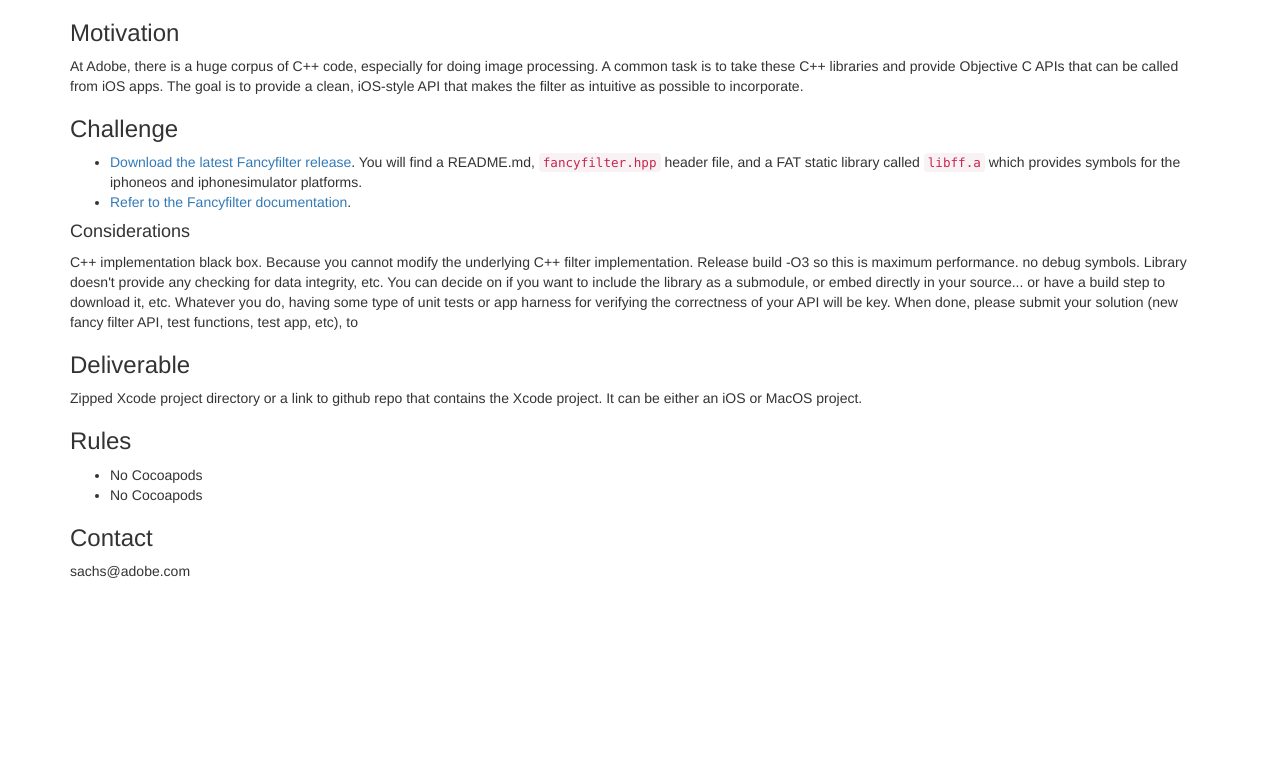
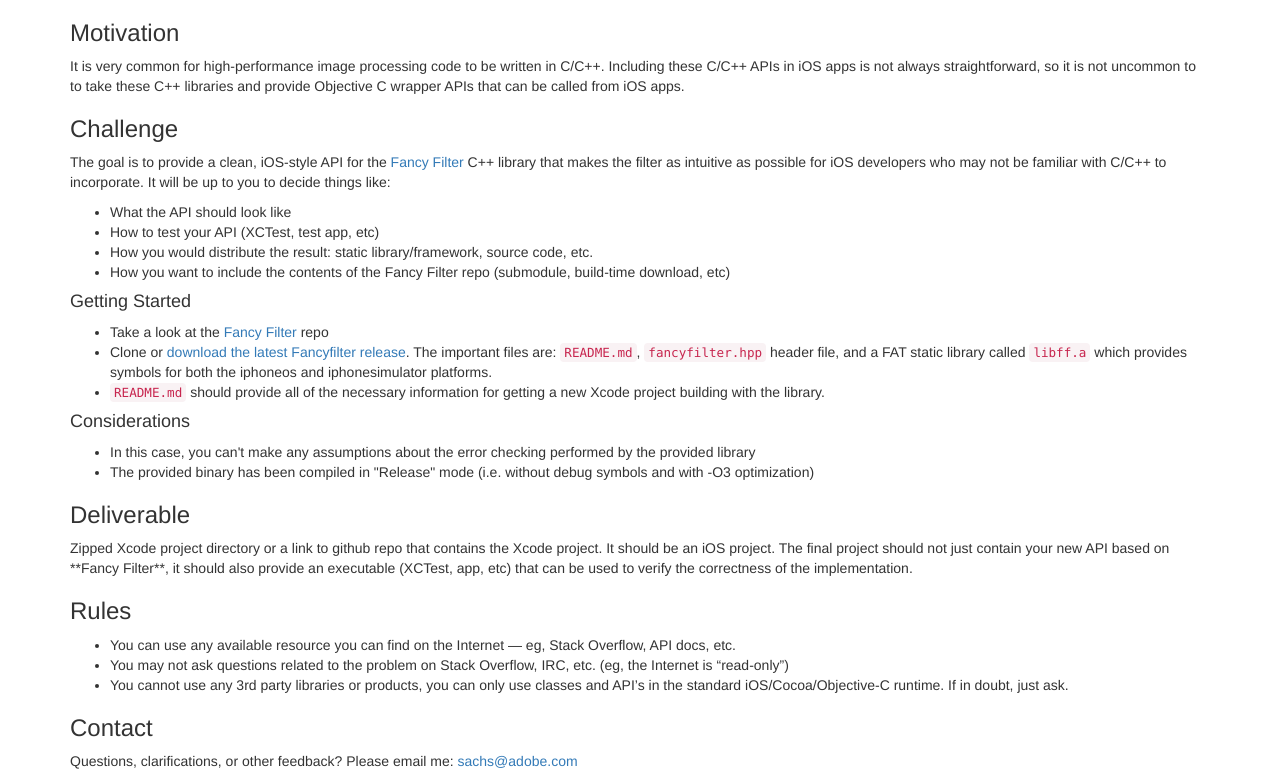
Before and after one commit to iansachs/fancyfilter, a plain HTML site: page docs/index.html in a window 1280 px wide. Shown: the part 618-1389 px from the top of the page. Before the commit the page ends 1199 px from the top, so only its background shows below. Drawn offline with nearby package versions, Linux system fonts and the light colour scheme; a script that the page names is missing.

Commit message:
(more) finalized documentation. minor header/library/doxygen updates.

```diff
--- a/docs/index.html
+++ b/docs/index.html
@@ -34,7 +34,7 @@
 
   <body>
 
-    <nav class="navbar navbar-inverse navbar-fixed-top">
+    <nav class="navbar navbar-default navbar-fixed-top">
       <div class="container">
         <div class="navbar-header">
           <button type="button" class="navbar-toggle collapsed" data-toggle="collapse" data-target="#navbar" aria-expanded="false" aria-controls="navbar">
@@ -48,7 +48,6 @@
         <div id="navbar" class="collapse navbar-collapse">
           <ul class="nav navbar-nav">
             <li class="active"><a href="#">Challenge</a></li>
-            <li><a href="#contact">Contact</a></li>
             <li><a href="doxygen/html/index.html">Doxygen Docs</a></li>
           </ul>
         </div><!--/.nav-collapse -->
@@ -59,7 +58,7 @@
 
       <div class="starter-template">
         <h1>iOS Coding Challenge: Fancy Filter</h1>
-        <p class="lead">Build a nice Objective C API for the Fancy Filter C++ library.</p>
+        <p class="lead">Build a clean Objective C API for the <a href="https://github.com/iansachs/fancyfilter">Fancy Filter</a> C++ library.</p>
       </div>
 
       <div class="row">
@@ -69,29 +68,49 @@
 
       <h3>Motivation</h3>
       <p>
-      At Adobe, there is a huge corpus of C++ code, especially for doing image processing. A common task is to take these C++ libraries and provide Objective C APIs that can be called from iOS apps. The goal is to provide a clean, iOS-style API that makes the filter as intuitive as possible to incorporate.
+        It is very common for high-performance image processing code to be written in C/C++. Including these C/C++ APIs in iOS apps is not always straightforward, so it is not uncommon to to take these C++ libraries and provide Objective C wrapper APIs that can be called from iOS apps.
       </p>
 
       <h3>Challenge</h3>
+
+      <p>
+        The goal is to provide a clean, iOS-style API for the <a href="https://github.com/iansachs/fancyfilter">Fancy Filter</a> C++ library that makes the filter as intuitive as possible for iOS developers who may not be familiar with C/C++ to incorporate. It will be up to you to decide things like:
+        <ul>
+          <li>What the API should look like</li>
+          <li>How to test your API (XCTest, test app, etc)</li>
+          <li>How you would distribute the result: static library/framework, source code, etc.</li>
+          <li>How you want to include the contents of the Fancy Filter repo (submodule, build-time download, etc)</li>
+        </ul>
+      </p>
+
+      <h4>Getting Started</h4>
       <ul>
-        <li><a href="https://github.com/iansachs/fancyfilter/releases/latest">Download the latest Fancyfilter release</a>. You will find a README.md, <code>fancyfilter.hpp</code> header file, and a FAT static library called <code>libff.a</code> which provides symbols for the iphoneos and iphonesimulator platforms.</li>
-        <li><a href="doxygen/html/index.html">Refer to the Fancyfilter documentation</a>.</li>
+        <li>Take a look at the <a href="https://github.com/iansachs/fancyfilter">Fancy Filter</a> repo</li>
+        <li>Clone or <a href="https://github.com/iansachs/fancyfilter/releases/latest">download the latest Fancyfilter release</a>. The important files are: <code>README.md</code>, <code>fancyfilter.hpp</code> header file, and a FAT static library called <code>libff.a</code> which provides symbols for both the iphoneos and iphonesimulator platforms.</li>
+        <li><code>README.md</code> should provide all of the necessary information for getting a new Xcode project building with the library.</li>
       </ul>
+
       <h4>Considerations</h4>
-      <p>C++ implementation black box. Because you cannot modify the underlying C++ filter implementation. Release build -O3 so this is maximum performance. no debug symbols. Library doesn't provide any checking for data integrity, etc. You can decide on if you want to include the library as a submodule, or embed directly in your source... or have a build step to download it, etc. Whatever you do, having some type of unit tests or app harness for verifying the correctness of your API will be key. When done, please submit your solution (new fancy filter API, test functions, test app, etc), to </p>
-      <p></p>
+      <ul>
+        <li>In this case, you can't make any assumptions about the error checking performed by the provided library</li>
+        <li>The provided binary has been compiled in "Release" mode (i.e. without debug symbols and with -O3 optimization)</li>
+      </ul>
 
       <h3>Deliverable</h3>
-      Zipped Xcode project directory or a link to github repo that contains the Xcode project. It can be either an iOS or MacOS project.
+      <p>
+        Zipped Xcode project directory or a link to github repo that contains the Xcode project. It should be an iOS project. The final project should not just contain your new API based on **Fancy Filter**, it should also provide an executable (XCTest, app, etc) that can be used to verify the correctness of the implementation.
+      </p>
 
       <h3>Rules</h3>
       <ul>
-      <li>No Cocoapods</li>
-      <li>No Cocoapods</li>
+        <li>You can use any available resource you can find on the Internet — eg, Stack Overflow, API docs, etc.</li>
+        <li>You may not ask questions related to the problem on Stack Overflow, IRC, etc. (eg, the Internet is “read-only”)</li>
+        <li>You cannot use any 3rd party libraries or products, you can only use classes and API’s in the standard iOS/Cocoa/Objective-C runtime. If in doubt, just ask.</li>
       </ul>
 
-      <h3 id="contact">Contact</h3>
-      sachs@adobe.com
+      <h3>Contact</h3>
+      Questions, clarifications, or other feedback? Please email me:
+      <a href="mailto:sachs@adobe.com">sachs@adobe.com</a>
 
     </div><!-- /.container -->
 
```
Also changed, not shown: 7 other files.
